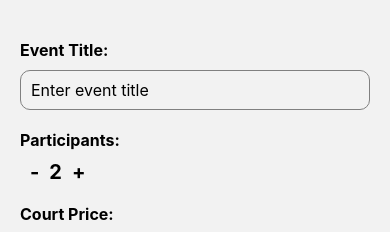
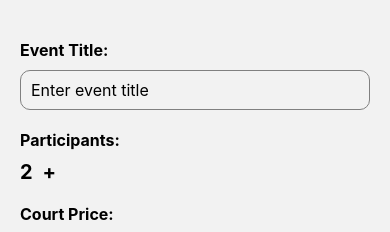
Before and after one commit to Kasfi99/Re-Port, a React Native app in the folder client/: screen /addEvent in a window 390 px wide. Shown: the top 232 px of the page. Built offline with nearby package versions, Linux system fonts and the light colour scheme.

Commit message:
edit button decrease participants

```diff
--- a/client/screens/addEventFormScreen.jsx
+++ b/client/screens/addEventFormScreen.jsx
@@ -50,7 +50,7 @@ export default function AddEventFormScreen() {
   };
 
   const handleDecreaseParticipants = () => {
-    if (participants > 1) {
+    if (participants > 2) {
       setParticipants(participants - 1);
     }
   };
@@ -77,9 +77,11 @@ export default function AddEventFormScreen() {
       />
       <Text style={styles.label}>Participants:</Text>
       <View style={styles.participantsContainer}>
-        <TouchableOpacity onPress={handleDecreaseParticipants}>
-          <Text style={styles.participantsButton}>-</Text>
-        </TouchableOpacity>
+        {participants > 2 && (
+          <TouchableOpacity onPress={handleDecreaseParticipants}>
+            <Text style={styles.participantsButton}>-</Text>
+          </TouchableOpacity>
+        )}
         <Text style={styles.participantsText}>{participants}</Text>
         <TouchableOpacity onPress={handleIncreaseParticipants}>
           <Text style={styles.participantsButton}>+</Text>
```
